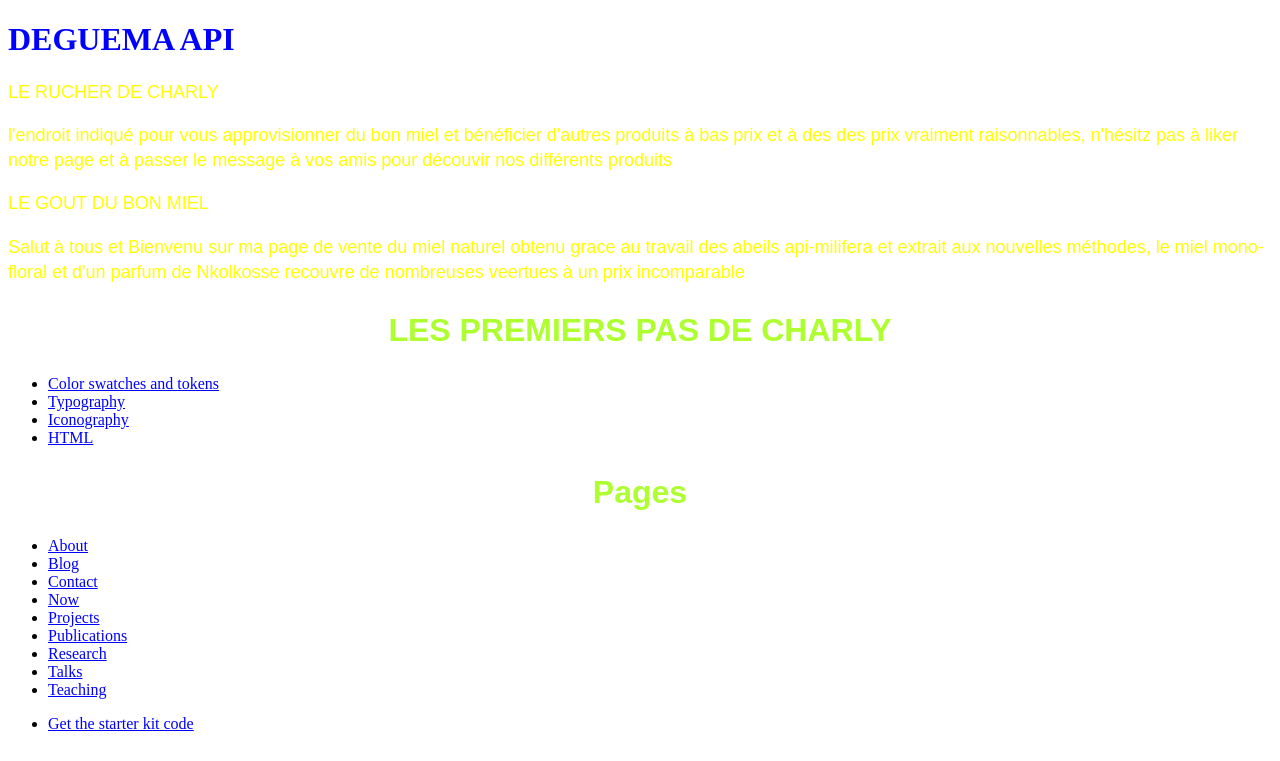
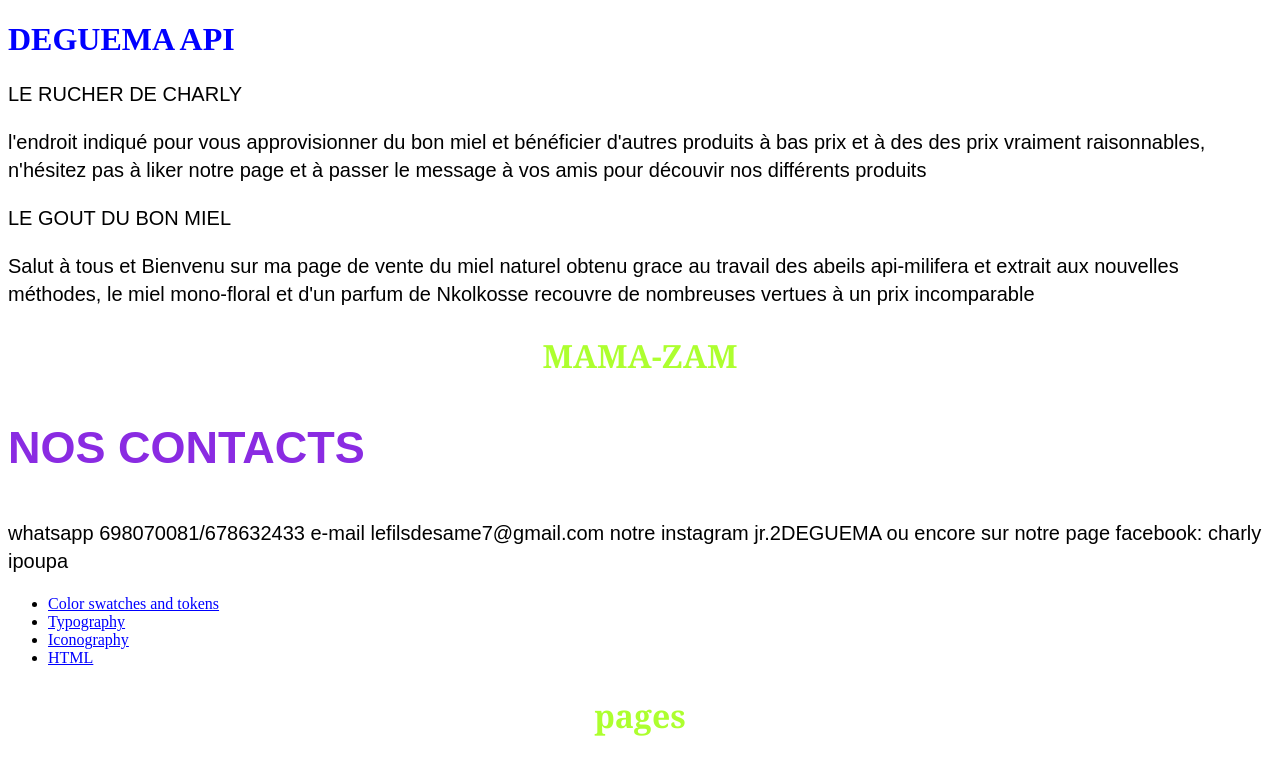
Before and after one commit to juniorDEGUEMA/juniorDEGUEMA.github.io, a website: page index.html in a window 1280 px wide. Shown: the top 761 px of the page. Drawn offline with Linux system fonts and the light colour scheme.

Commit message:
style modifié
style modifé

```diff
--- a/index.html
+++ b/index.html
@@ -8,12 +8,12 @@
     <style>
 
 
-      p{
+p {
 color: lightseagreen;
 font-family: arial;
 font-size: 18px;}
 
-      .intro{
+.intro {
 color: lime;
 font-family: arial;
 font-style: 18px;
@@ -24,31 +24,31 @@
 border-style: dashed;
 padding-left: 20px;
 padding-right: 20px;
-      border-radius: 1%;}
+border-radius: 1%; }
 
 
 
-      h1{
+h1 {
 color:blue;
 font-family: 'Times New Roman', Times, serif;
 font-size:32px;
 font-style: normal; }
 
-      h2{
-      color: greenyellow;
-      font-family: arial ;
+h2 {
+color:greenyellow;
+font-family: Cambria ;
 font-size:32px;
 text-align: center;  }
 
-      h3{
+h3 {
 font-family: Arial;
 color: blueviolet;
 font-size: 45px; }
 
-    P{
-      color: yellow;
+P {
+color: black;
 font-family: Arial;
-      font-size: 18px;
+font-size: 20px;
 line-height: 1.4;
 }
 
@@ -59,7 +59,7 @@
 color: yellow;
 text-align: center;
 }
-      .standarfirst{
+.standarfirst {
 font-family: Georgia, 'Times New Roman', Times, serif;
 font-size:21px;
 font-weight: bold;
@@ -86,13 +86,15 @@ color: white;
     <header>
       <h1>DEGUEMA API</h1>
       <p class=<"intro"> LE RUCHER DE CHARLY </p>
-      <p class=<"standfirst">l'endroit indiqué pour vous  approvisionner du bon miel et bénéficier d'autres produits à bas prix et à des des prix vraiment raisonnables, n'hésitz pas à liker notre page et à passer le message à vos amis  pour découvir nos différents produits</p>
+      <p class=<"standfirst">l'endroit indiqué pour vous  approvisionner du bon miel et bénéficier d'autres produits à bas prix et à des des prix vraiment raisonnables, n'hésitez pas à liker notre page et à passer le message à vos amis  pour découvir nos différents produits</p>
       <p class=<"intro"> LE GOUT DU BON MIEL</p>
-      <p class=<"standfirst"> Salut à tous et Bienvenu sur ma page de vente du miel naturel obtenu grace au travail des abeils api-milifera et extrait aux nouvelles méthodes, le miel mono-floral et d'un parfum de Nkolkosse recouvre de nombreuses veertues à un prix incomparable </p>
+      <p class=<"standfirst"> Salut à tous et Bienvenu sur ma page de vente du miel naturel obtenu grace au travail des abeils api-milifera et extrait aux nouvelles méthodes, le miel mono-floral et d'un parfum de Nkolkosse recouvre de nombreuses vertues à un prix incomparable </p>
 
     </header>
     <main>
-        <h2>LES PREMIERS PAS DE CHARLY</h2>
+        <h2>MAMA-ZAM</h2>
+        <h3>NOS CONTACTS</h3>
+        <p class=<"standfirst">whatsapp 698070081/678632433  e-mail lefilsdesame7@gmail.com  notre  instagram jr.2DEGUEMA ou encore sur notre page  facebook: charly ipoupa</p>
         <ul>
             <li><a href="color/index.html">Color swatches and tokens</a></li>
             <li><a href="typography/index.html">Typography</a></li>
@@ -100,7 +102,7 @@ color: white;
             <li><a href="html/index.html">HTML</a></li>
 
         </ul>
-        <h2>Pages</h2>
+        <h2>pages</h2>
         <ul>
           <li><a href="about/">About</a></li>
           <li><a href="blog/">Blog</a></li>
```
Lines whose indentation alone changed are shown as unchanged.
